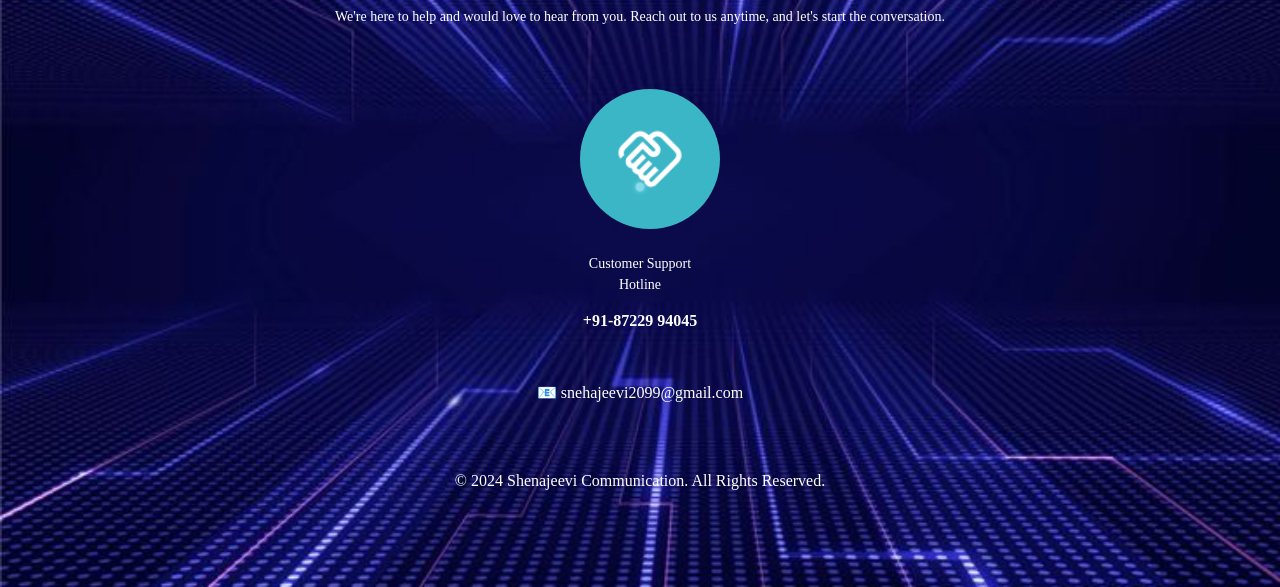
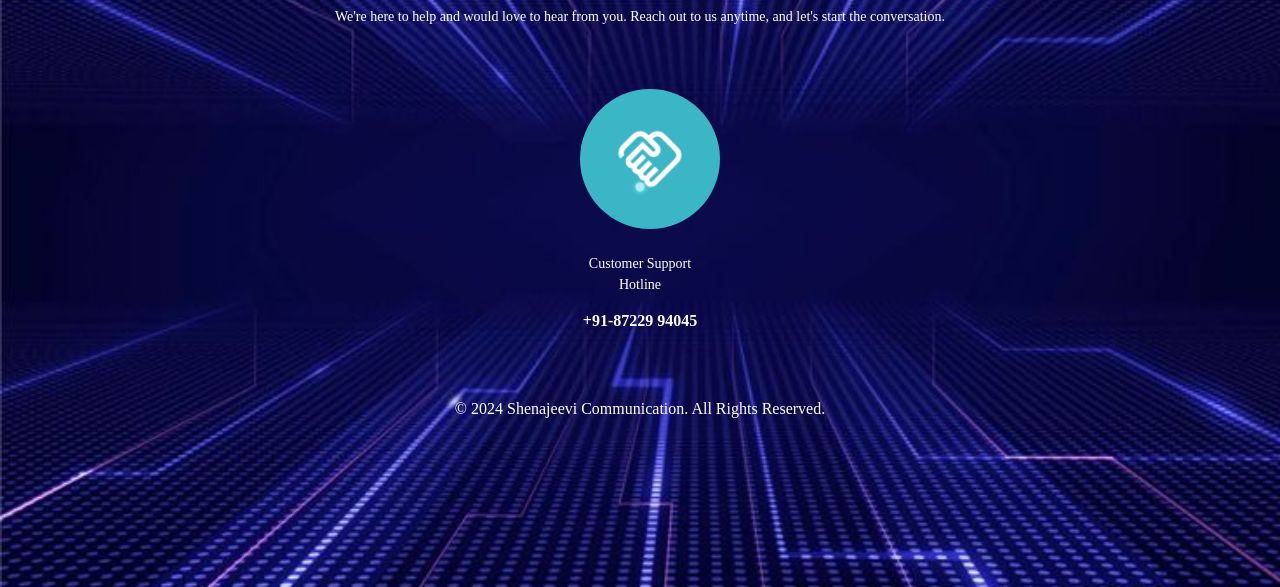
Before and after one commit to Yogeesh-1985/SNEHAJEEVI, a plain HTML site: page contact.html in a window 1280 px wide. Shown: the part 213-800 px from the top of the page. Drawn offline with Linux system fonts and the light colour scheme.

Commit message:
Update contact.html

```diff
--- a/contact.html
+++ b/contact.html
@@ -41,13 +41,6 @@
               <h3>+91-87229 94045</h3>
           </div>
       </div>
-
-      <div class="map-container" style=" margin-top:0;">
-        <br>
-        <br>
-        <a style="color: white; text-decoration: none;" href="mailto:snehajeevi2099@gmail.com"> 📧 snehajeevi2099@gmail.com</a>
-    </div>
-
         </main>
 
         <footer>
```
